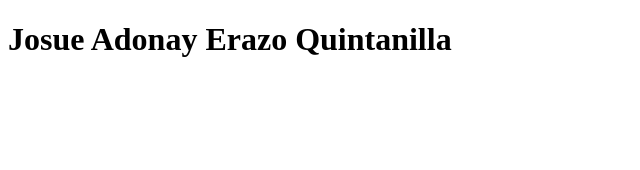
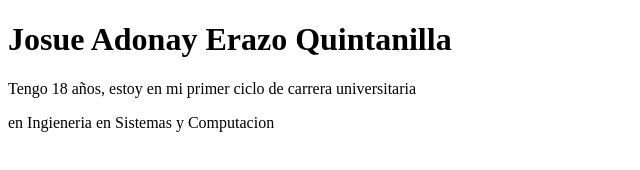
Before and after one commit to Eraziuuh/Seminario, a plain HTML site: page index.html in a window 1280 px wide. Shown: the whole page, without its empty margins (0-640 px from the left). Drawn offline with Linux system fonts and the light colour scheme.

Commit message:
Agregue mi descripcion

```diff
--- a/index.html
+++ b/index.html
@@ -8,6 +8,8 @@
 </head>
 <body>
     <h1>Josue Adonay Erazo Quintanilla</h1>
+    <p>Tengo 18 años, estoy en mi primer ciclo de carrera universitaria</p>
+    <p>en Ingieneria en Sistemas y Computacion</p>
 
 </body>
 </html>
```
